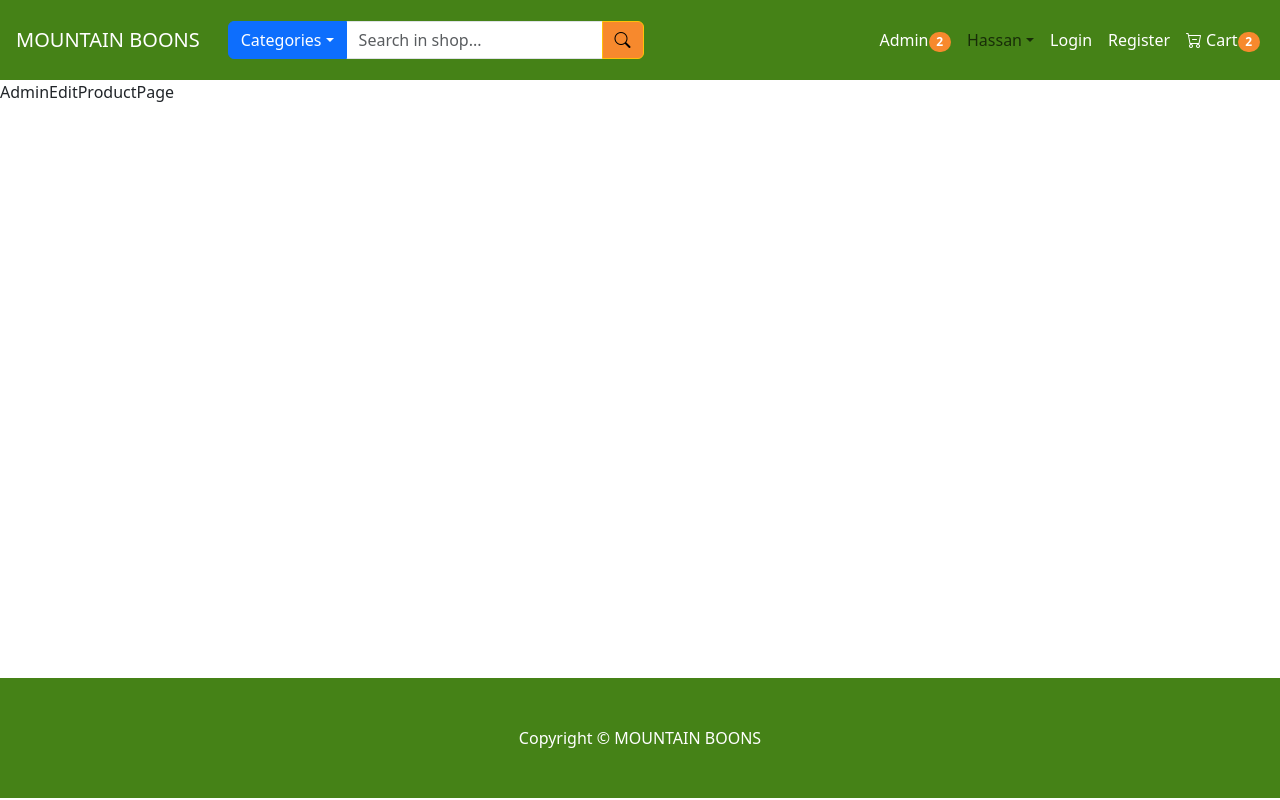
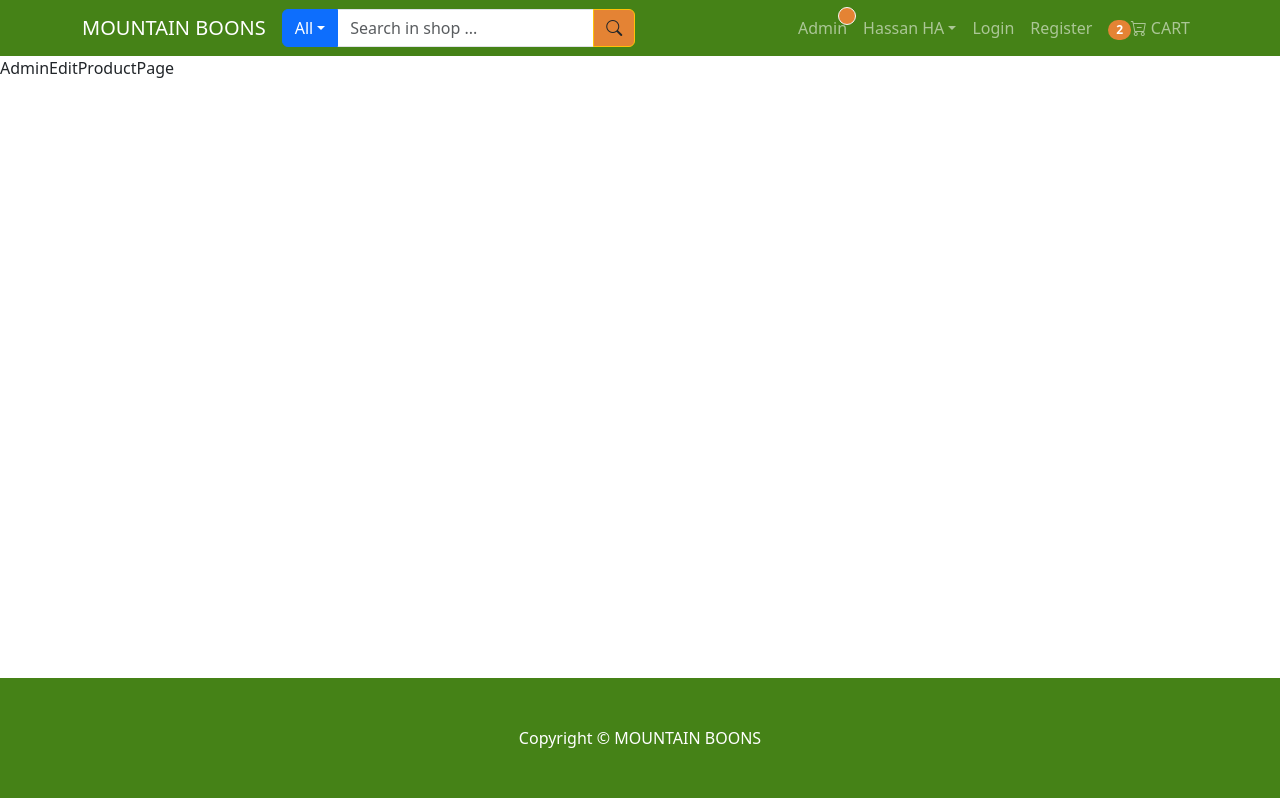
Before and after one commit to Final-project-3Ha/Front-end, a React (Create React App) app in the folder ecommerce/: page /admin/edit-product in a window 1280 px wide. Built offline with nearby package versions, Linux system fonts and the light colour scheme.

Commit message:
Chat-Box

```diff
--- a/ecommerce/src/components/CategoryCard/CategoryCard.css
+++ b/ecommerce/src/components/CategoryCard/CategoryCard.css
@@ -0,0 +1,16 @@
+:root {
+  --primaryColor: #ffffff;
+  --secondaryColor: #458217;
+  --accentColor: #E48334;
+  --accentColorHover: #e48334e8;
+}
+
+.btn.btn-category  {
+  background-color: var(--accentColor);
+  border-color: var(--primaryColor)
+}
+
+.btn.btn-category:hover {
+  background-color: var(--accentColorHover);
+  border-color: var(--primaryColor)
+}
--- a/ecommerce/src/components/CategoryCard/CategoryCardComponent.js
+++ b/ecommerce/src/components/CategoryCard/CategoryCardComponent.js
@@ -2,17 +2,15 @@ import React from "react";
 import Button from "react-bootstrap/Button";
 import Card from "react-bootstrap/Card";
 import { LinkContainer } from "react-router-bootstrap";
-
+import'./CategoryCard.css'
 function CategoryCardComponent({ category, idx }) {
   //  const primaryColor = "#ffffff";
   //  const secondaryColor = "#458217";
-   const accentColor = "#f7892d";
+  // const accentColor = "#E48334";
 
-   const bgButtonStyle = {
-
-     backgroundColor: accentColor,
-
-   };
+  // const accentButtonStyle = {
+  //   backgroundColor: accentColor,
+  // };
   const images = [
     "/images/Carousel/nature-1.jpg",
     "/images/Carousel/nature-1.jpg",
@@ -30,8 +28,10 @@ function CategoryCardComponent({ category, idx }) {
           Some quick example text to build on the card title and make up the
           bulk of the card's content.
         </Card.Text>
-        <LinkContainer to="product-list">
-          <Button variant="primary" style={bgButtonStyle}>
+        {/* <LinkContainer to="product-list" style={accentButtonStyle}>
+          <Button variant="primary" bg="#E48334" style={accentButtonStyle}> */}
+        <LinkContainer to="product-list" >
+          <Button variant="primary" className=" btn btn-category btn-block">
             Go to the Category
           </Button>
         </LinkContainer>
--- a/ecommerce/src/components/Header/Header.js
+++ b/ecommerce/src/components/Header/Header.js
@@ -1,115 +1,73 @@
-import React from "react";
 import {
+  Navbar,
+  Nav,
+  Container,
+  NavDropdown,
   Badge,
   Form,
-  Container,
-  Nav,
-  Navbar,
-  NavDropdown,
   DropdownButton,
   Dropdown,
   Button,
   InputGroup,
 } from "react-bootstrap";
-import './header.css'
+
 import { LinkContainer } from "react-router-bootstrap";
 import { Link } from "react-router-dom";
-// import * as icons from "bootstrap-icons";
-
-function Header() {
-  const primaryColor = "#ffffff";
+const HeaderComponent = () => {
+  // const primaryColor = "#ffffff";
   const secondaryColor = "#458217";
-   const accentColor = "#f7892d";
-
-  const navbarStyle = {
-    // backgroundColor: accentColor,
-    backgroundColor: secondaryColor,
-    height: "80px",
-  };
-
-  const brandTextStyle = {
-    color: primaryColor,
-  };
-
+  const accentColor = "#E48334";
   const accentButtonStyle = {
-    // backgroundColor: secondaryColor,
     backgroundColor: accentColor,
   };
-  // const dropdownButtonStyle = {
-  //   backgroundColor: "#f7892d",
-  // };
-
-
-
-  // const brandTextAccentStyle = {
-  //   color: accentColor,
-  // };
-
-  // const navLinkTextStyle = {
-  //   color: primaryColor,
-  // };
+  const navbarStyle = {
+    backgroundColor: secondaryColor,
+  };
   return (
-    <Navbar
-      collapseOnSelect
-      // expand="lg"
-      // bg="dark"
-      // variant="dark"
-      style={navbarStyle}
-    >
-      <LinkContainer to="/" style={brandTextStyle}>
-        <Navbar.Brand className="ms-3" href="/">
-          MOUNTAIN BOONS
-        </Navbar.Brand>
-      </LinkContainer>
+    <Navbar collapseOnSelect expand="lg" variant="dark" style={navbarStyle}>
       <Container>
-        <Navbar.Toggle aria-controls="responsive-navbar-nav" />
+        {/* <i className="bi bi-cart-dash"></i> */}
+        <LinkContainer to="/">
+          <Navbar.Brand href="/">MOUNTAIN BOONS</Navbar.Brand>
+        </LinkContainer>
+        <Navbar.Toggle
+          aria-controls="responsive-navbar-nav"
+          style={{ border: "2px solid White", padding: "5px" }}
+        />
         <Navbar.Collapse id="responsive-navbar-nav">
           <Nav className="me-auto">
             <InputGroup>
-              {/* Dropdown menu */}
               <DropdownButton
-                id="dropdown-item-button"
-                title="Categories"
-                className="custom-dropdown"
-                // style={dropdownButtonStyle}
-                // style= {brandTextStyle}
+                id="dropdown-basic-button"
+                title="All"
+                style={accentButtonStyle}
               >
-                <Dropdown.ItemText>Olive Oil</Dropdown.ItemText>
-                <Dropdown.ItemText>Olive Oil</Dropdown.ItemText>
-                <Dropdown.ItemText>Olive Oil</Dropdown.ItemText>
-                <Dropdown.ItemText>Olive Oil</Dropdown.ItemText>
+                <Dropdown.Item>Olive oil</Dropdown.Item>
+                <Dropdown.Item>Zaatar</Dropdown.Item>
+                <Dropdown.Item>Honey</Dropdown.Item>
               </DropdownButton>
-              {/* search bar */}
-              <Form.Control type="text" placeholder="Search in shop..."  />
+              <Form.Control type="text" placeholder="Search in shop ..." />
               <Button variant="warning" style={accentButtonStyle}>
-                <i className="bi bi-search"></i>
+                <i className="bi bi-search text-dark"></i>
               </Button>
             </InputGroup>
           </Nav>
           <Nav>
-            <LinkContainer to="/admin/orders" style={{ color: primaryColor }}>
-              <Nav.Link style={brandTextStyle}>
+            <LinkContainer to="/admin/orders">
+              <Nav.Link>
                 Admin
-                <Badge
-                  pill
-                  bg={accentColor}
-                  style={{ backgroundColor: accentColor }}
-                >
-                  2
-                </Badge>
+                <span
+                  className="position-absolute top-1 start-10 translate-middle p-2  border border-light rounded-circle"
+                  style={accentButtonStyle}
+                ></span>
               </Nav.Link>
             </LinkContainer>
 
-            <NavDropdown
-              title="Hassan"
-              id="collasible-nav-dropdown"
-              style={{ color: primaryColor }}
-            >
+            <NavDropdown title="Hassan HA" id="collasible-nav-dropdown">
               <NavDropdown.Item
                 eventKey="/user/my-orders"
                 as={Link}
                 to="/user/my-orders"
-                // style={brandTextStyle}
               >
                 My orders
               </NavDropdown.Item>
@@ -118,30 +76,19 @@ function Header() {
               </NavDropdown.Item>
               <NavDropdown.Item>Logout</NavDropdown.Item>
             </NavDropdown>
-
-            <LinkContainer to="/login" style={{ color: primaryColor }}>
+            <LinkContainer to="/login">
               <Nav.Link>Login</Nav.Link>
             </LinkContainer>
-            <LinkContainer to="/register" style={{ color: primaryColor }}>
+            <LinkContainer to="/register">
               <Nav.Link>Register</Nav.Link>
             </LinkContainer>
             <LinkContainer to="/cart">
-              <Nav.Link>
-                <i
-                  className="bi bi-cart-dash"
-                  style={{ color: primaryColor }}
-                ></i>
-
-                <span className="ms-1" style={{ color: primaryColor }}>
-                  Cart
-                </span>
-                <Badge
-                  pill
-                  bg={accentColor}
-                  style={{ backgroundColor: accentColor }}
-                >
+              <Nav.Link style={accentButtonStyle}>
+                <Badge pill bg="#E48334" style={accentButtonStyle}>
                   2
                 </Badge>
+                <i className="bi bi-cart-dash"></i>
+                <span className="ms-1">CART</span>
               </Nav.Link>
             </LinkContainer>
           </Nav>
@@ -149,6 +96,6 @@ function Header() {
       </Container>
     </Navbar>
   );
-}
+};
 
-export default Header;
+export default HeaderComponent;
--- /dev/null
+++ b/ecommerce/src/components/user/UserChats.css
@@ -0,0 +1,100 @@
+:root {
+  --primaryColor: #ffffff;
+  --secondaryColor: #458217;
+  --accentColor: #E48334;
+  --accentColorHover: #e48334e8;
+}
+
+
+
+.chat-btn {
+    position:fixed;
+    right: 14px;
+    bottom: 30px;
+    cursor: pointer;
+    background-color: var(--accentColor);
+    border-radius: 50px;
+    width: 50px;
+    height: 50px;
+    color: var(--primaryColor);
+    font-size: 22px;
+    z-index: 2;
+    display:flex;
+    justify-content: center;
+    align-items: center;
+
+}
+
+.chat-btn .close {
+display: none;
+}
+
+#check:checked ~ .chat-btn i {
+    display:block;
+}
+
+#check:checked ~ .chat-btn .comment{
+    display:none;
+}
+
+#check {
+    display: none !important;
+}
+
+#check:checked ~ .chat-wrapper{
+    opacity: 1;
+}
+
+.chat-wrapper {
+    opacity: 0;
+    position: fixed;
+    right: 20px;
+    bottom:100px;
+    z-index: 2;
+    width: 300px;
+    transition: all 0.4;
+    background-color: var(--primaryColor);
+    border-radius: 5px;
+}
+
+.chat-header {
+    background-color: var(--accentColor);
+    padding: 13px;
+    margin-bottom: 10px;
+    border-radius: 5px 5px 0px 0px ;
+    color: var(--primaryColor);
+
+}
+
+.chat-form {
+    padding: 15px;
+}
+
+.chat-form input, .chat-form textarea, .chat-form button {
+    margin-bottom: 10px;
+}
+
+.chat-form textarea {
+    resize: none;
+}
+
+#clientChatMsg:focus, .btn:focus {
+    box-shadow: none;
+}
+
+
+
+.btn.btn-success {
+  background-color: var(--accentColor);
+  border-color: var(--primaryColor)
+}
+
+.btn.btn-success:hover {
+  background-color: var(--accentColorHover);
+  border-color: var(--primaryColor)
+}
+
+.cht-msg {
+    max-height: 300px;
+    overflow: auto;
+}
--- a/ecommerce/src/components/user/userChatComponent.js
+++ b/ecommerce/src/components/user/userChatComponent.js
@@ -1,11 +1,38 @@
-import React from 'react'
+import React from "react";
+import "./UserChats.css";
+function UserChatComponent() {
+  // const accentColor= "#E48334"
+  return (
+    <>
+      <input type="checkbox" id="check" />
+      <label className="chat-btn" htmlFor="check">
+        <i className="bi bi-chat-dots comment"></i>
+        <i className="bi bi-x-circle close"></i>
+      </label>
 
-function UserChatComponent() {
-  return (
-    <div>
-      this is a user chat component
-    </div>
-  )
+      <div className="chat-wrapper">
+        <div className="chat-header">
+          <h6>Let's Chat Online</h6>
+        </div>
+        <div className="chat-form">
+          <div className="cht-msg">
+            {Array.from({ length: 20 }).map((_, id) => (
+              <div key={id}>
+                <p>
+                  <b>You wrote:</b> Hello, world! This is a message
+                </p>
+                <p className="bg-primary p-3 ms-4 text-light rounded-pill">
+                  <b>Support wrote:</b> Hello, world! this is a message
+                </p>
+              </div>
+            ))}
+          </div>
+          <textarea id="clientChatMsg" className="form-control"></textarea>
+          <button className="btn btn-success btn-block">Submit</button>
+        </div>
+      </div>
+    </>
+  );
 }
 
-export default UserChatComponent
+export default UserChatComponent;
```
